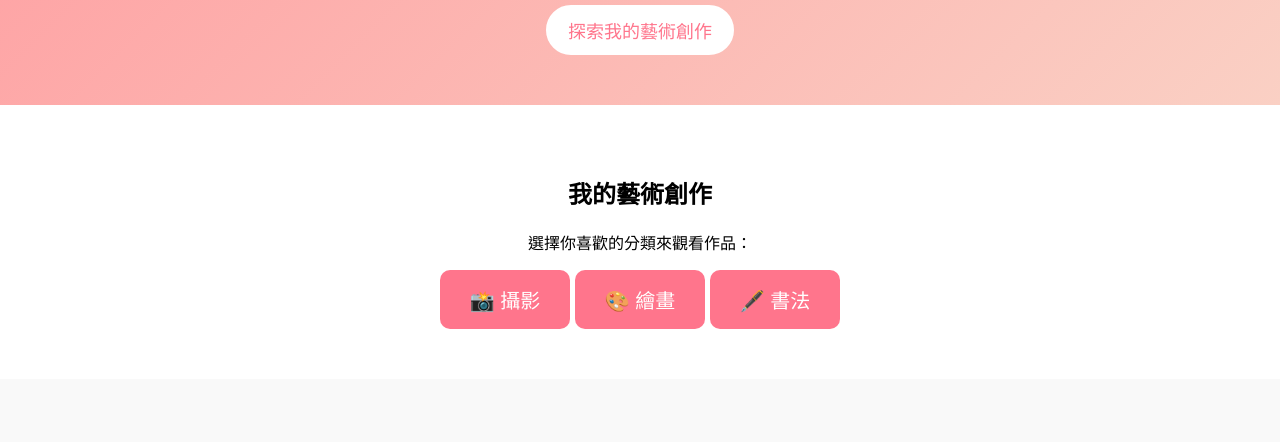
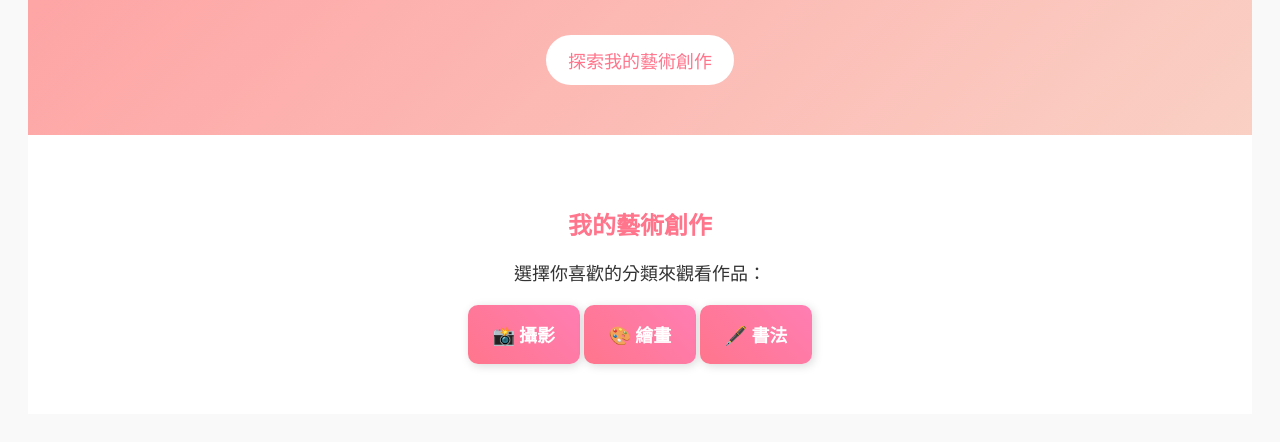
Before and after one commit to LAIHSUANYU/my-portfolio, a plain HTML site: page index.html in a window 1280 px wide. Shown: the part 374-816 px from the top of the page. Drawn offline with Linux system fonts and the light colour scheme.

Commit message:
更新內容

```diff
--- a/index.html
+++ b/index.html
@@ -5,6 +5,9 @@
     <meta name="viewport" content="width=device-width, initial-scale=1.0">
     <title>我的作品集</title>
     <link rel="stylesheet" href="style.css">
+    <link rel="preconnect" href="https://fonts.googleapis.com">
+    <link rel="preconnect" href="https://fonts.gstatic.com" crossorigin>
+    <link href="https://fonts.googleapis.com/css2?family=Noto+Sans+TC:wght@300;400;700&display=swap" rel="stylesheet">
 </head>
 <body>
 
--- a/style.css
+++ b/style.css
@@ -1,10 +1,25 @@
 body {
-    margin: 0;
-    padding: 0;
-    font-family: Arial, sans-serif;
+    font-family: 'Noto Sans TC', sans-serif;
     background-color: #f9f9f9;
+    color: #333;
+    line-height: 1.6;
     text-align: center;
+    padding: 20px;
 }
+
+
+.container {
+    max-width: 1100px;
+    margin: auto;
+    padding: 20px;
+}
+
+p {
+    text-align: center;
+    font-size: 18px;
+    margin-top: 10px;
+}
+
 
 /* 首頁區塊 */
 .hero {
@@ -64,24 +79,34 @@ body {
     background-color: #fff;
 }
 
+h1, h2 {
+    text-align: center;
+    font-weight: 700;
+    margin-bottom: 15px;
+    color: #ff758c;
+}
+
 .category a {
     text-decoration: none;
-    color: white;
+    font-size: 18px;
+    font-weight: bold;
 }
 
 .category-item {
     display: inline-block;
-    text-align: center;
-    padding: 15px 30px;
+    padding: 15px 25px;
     font-size: 20px;
-    background-color: #ff758c;
+    background: linear-gradient(45deg, #ff758c, #ff7eb3);
+    color: white;
     border-radius: 10px;
-    transition: transform 0.3s ease, background 0.3s ease;
+    transition: all 0.3s ease;
+    box-shadow: 2px 2px 10px rgba(0, 0, 0, 0.15);
 }
 
 .category-item:hover {
-    transform: scale(1.1);
-    background-color: #ff9a9e;
+    transform: scale(1.05);
+    background: linear-gradient(45deg, #ff7eb3, #ff9a9e);
+    box-shadow: 4px 4px 15px rgba(0, 0, 0, 0.2);
 }
 
 .subpage-header {
@@ -110,16 +135,22 @@ body {
 /* 圖片展示區 */
 .gallery {
     display: grid;
-    grid-template-columns: repeat(auto-fit, minmax(200px, 1fr));
-    gap: 10px;
+    grid-template-columns: repeat(auto-fit, minmax(250px, 1fr));
+    gap: 15px;
     padding: 20px;
-    max-width: 800px;
+    max-width: 1000px;
     margin: auto;
 }
 
 .gallery img {
     width: 100%;
     height: auto;
-    border-radius: 10px;
+    border-radius: 15px;
     box-shadow: 2px 2px 10px rgba(0, 0, 0, 0.1);
+    transition: transform 0.3s ease, box-shadow 0.3s ease;
 }
+
+.gallery img:hover {
+    transform: scale(1.05);
+    box-shadow: 4px 4px 15px rgba(0, 0, 0, 0.2);
+}
```
